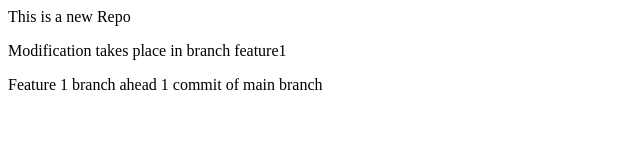
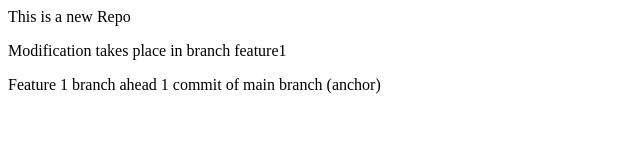
Before and after one commit to ShahMuhammad151/localRepo, a plain HTML site: page index.html in a window 1280 px wide. Shown: the full height of the page, 0-640 px from the left. Drawn offline with Linux system fonts and the light colour scheme.

Commit message:
add anchor

```diff
--- a/index.html
+++ b/index.html
@@ -1,4 +1,4 @@
 <p>This is a new Repo</p>
 <p>Modification takes place in branch feature1</p>
 
-<p>Feature 1 branch ahead 1 commit of main branch</p>
+<p>Feature 1 branch ahead 1 commit of main branch (anchor)</p>
```
